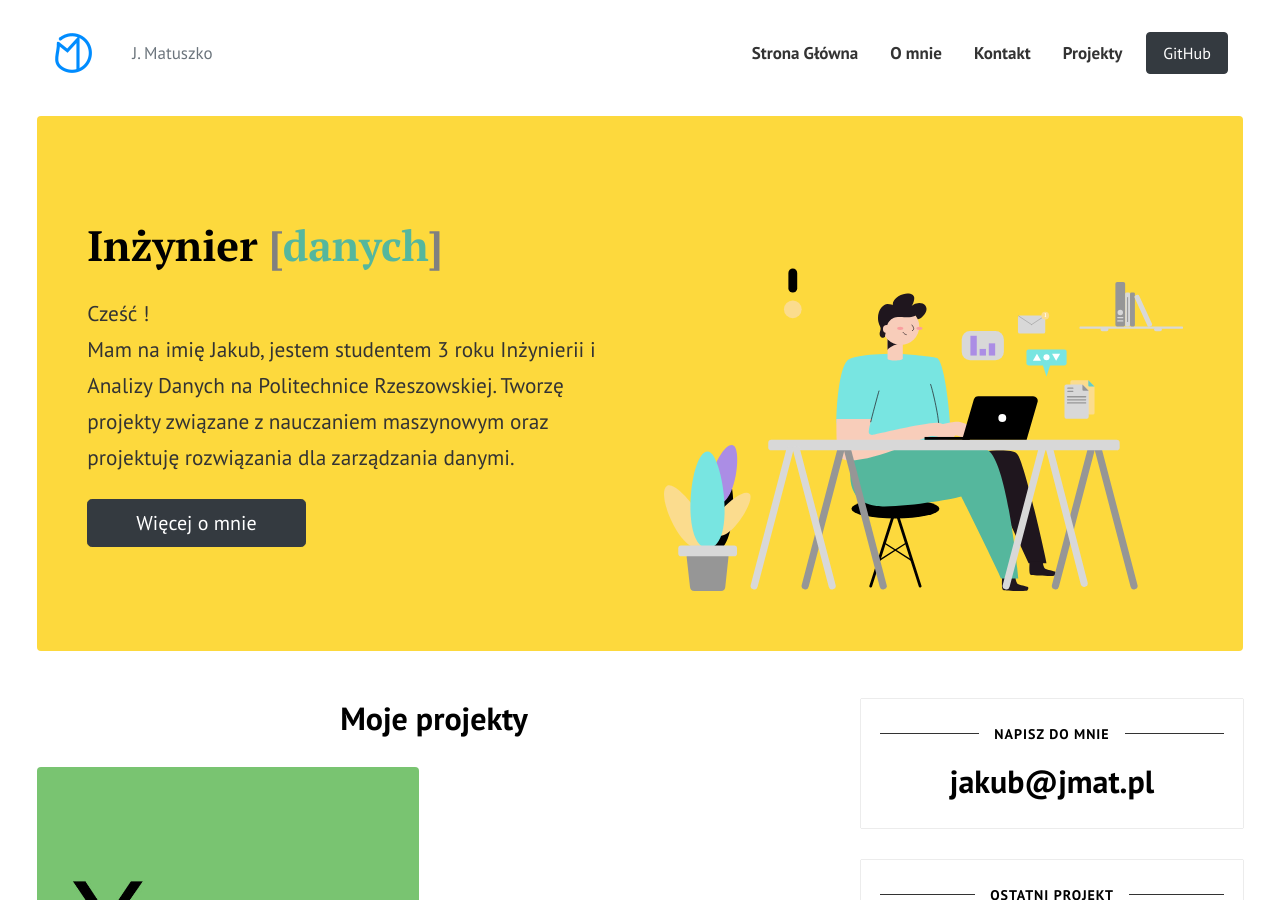
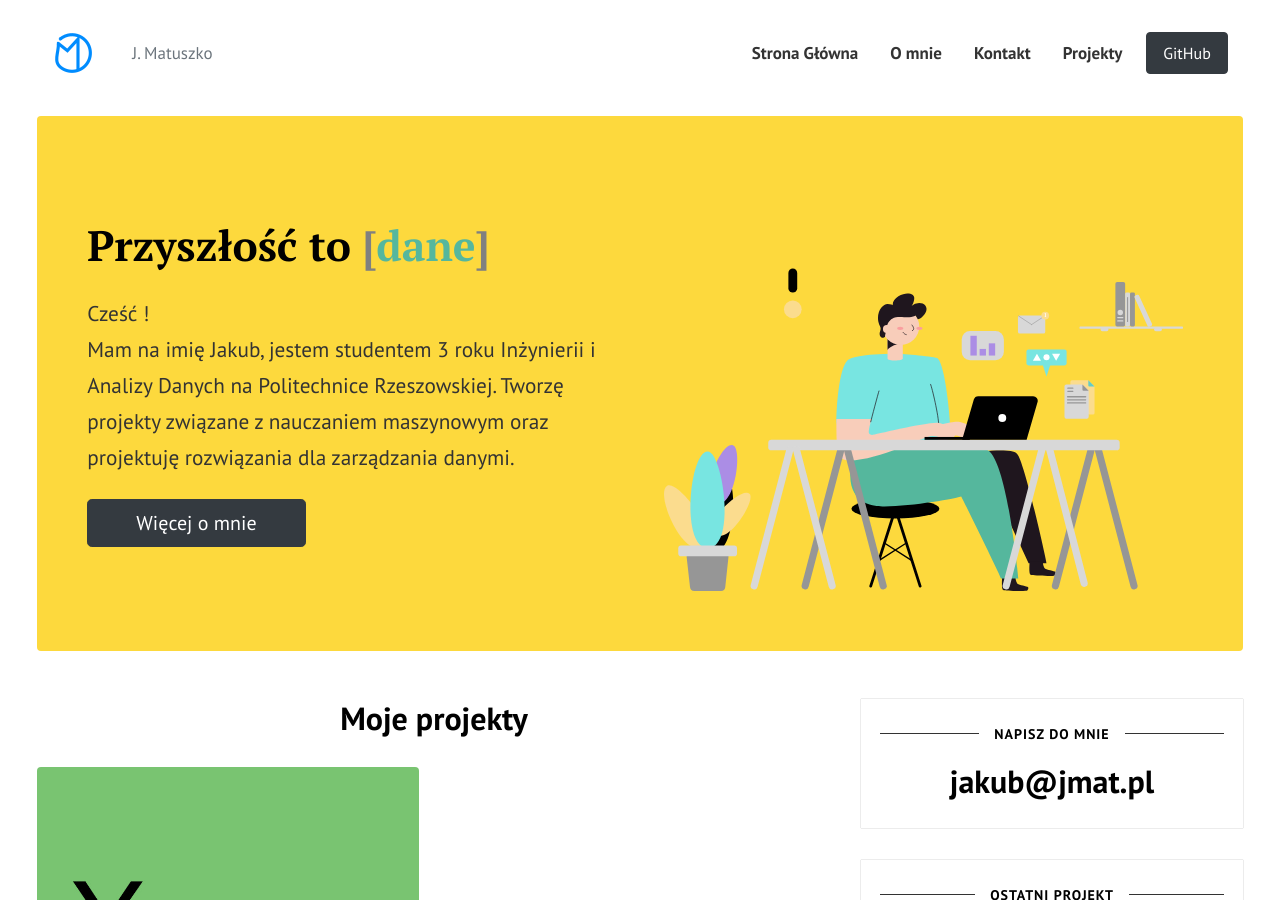
Before and after one commit to matuszko/matuszko.github.io, a Jekyll site: the page built from index.html, in a window 1280 px wide and 900 px high. Built offline with Jekyll 4.4.1, drawn with Linux system fonts in a browser that asks for light colours; the list of posts is cut into pages by our own code.

Commit message:
Update index.html

```diff
--- a/index.html
+++ b/index.html
@@ -10,7 +10,7 @@ background: '/img/bg-index.jpg'
 <div class="rounded mb-5 hero">
   <div class="row align-items-center justify-content-between">
     <div class="col-md-6 padd-right">
-      <h1 class="font-weight-bold mb-4 serif-font">Inżynier <span class="grey-clr">[</span><span class="red-clr">danych</span><span class="grey-clr">]</span></h1>
+      <h1 class="font-weight-bold mb-4 serif-font">Przyszłość to <span class="grey-clr">[</span><span class="red-clr">dane</span><span class="grey-clr">]</span></h1>
       <p class="lead mb-4">Cześć !<Br>Mam na imię Jakub, jestem studentem 3 roku Inżynierii i Analizy Danych na Politechnice Rzeszowskiej. Tworzę projekty związane z nauczaniem maszynowym oraz projektuję rozwiązania dla zarządzania danymi.</p>
         <a href="{{site.baseurl}}/o-mnie" class="btn btn-dark text-white px-5 btn-lg">Więcej o mnie</a>
     </div>
```
